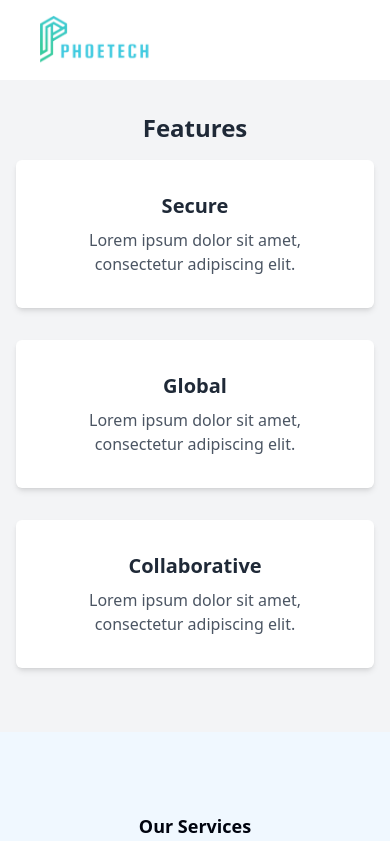
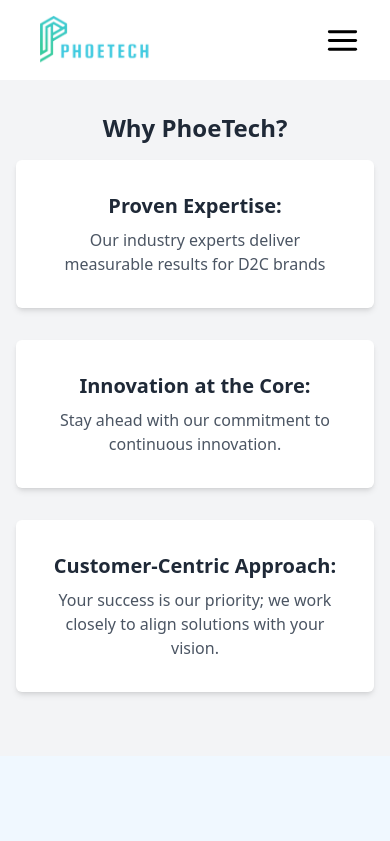
Before and after one commit to ashwin-maurya/phoetech, a React (Vite) app: page /services in a window 390 px wide. Shown: the top 841 px of the page. Built offline with nearby package versions, Linux system fonts and the light colour scheme.

Commit message:
first commit

```diff
--- a/src/components/Hero.jsx
+++ b/src/components/Hero.jsx
@@ -4,21 +4,21 @@ export default function Hero() {
   return (
     <>
       <div
-        class="relative bg-gradient-to-r from-purple-600 to-blue-600 h-screen max-h-[700px] bg-center bg-cover bg-no-repeat text-white overflow-hidden"
+        class="relative bg-gradient-to-r from-purple-600 to-blue-600 h-screen max-h-[800px] bg-center bg-cover bg-no-repeat text-white overflow-hidden"
         style={{
           backgroundImage: `url("https://assets-global.website-files.com/651eca60cff32289631b0f08/651eea6facd1cf1eb6610289_planet-volumes-logNx9b2oEQ-unsplash-p-2000.jpg")`,
         }}
       >
         <div class="relative z-10 flex flex-col justify-center items-center mt-20 text-center ">
-          <h1 class="text-6xl max-sm:text-3xl font-bold leading-tight mb-2 font-serif max-sm:mt-16">
+          <h1 class="text-5xl 2xl:text-6xl mt-5 2xl:mt-10 max-sm:text-3xl font-bold leading-tight mb-2 font-serif max-sm:mt-16">
             Welcome to Phoetech
           </h1>
-          <p class="text-2xl max-sm:text-lg font-extralight text-gray-300 mb-4 font-poppins bg-clip-text tracking-wider text-transparent bg-gradient-to-r from-blue-500 to-teal-400">
+          <p class="text-2xl 2xl:text-3xl max-sm:text-lg font-extralight text-gray-300 mb-4 font-poppins bg-clip-text tracking-wider text-transparent bg-gradient-to-r from-blue-500 to-teal-400">
             - Unleashing D2C Potential
           </p>
           <a
             href="#"
-            className="font-medium inline-flex items-center justify-center border border-transparent rounded leading-snug transition duration-150 ease-in-out px-8 max-sm:px-6 py-3 max-sm:py-2 shadow-lg text-white bg-blue-600 hover:bg-blue-700 mb-4 sm:w-auto sm:mb-0 font-CooperHevitt"
+            className="font-medium inline-flex items-center justify-center border border-transparent rounded leading-snug transition duration-150 ease-in-out 2xl:text-xl mt-1 2xl:mt-2 px-8 max-sm:px-6 py-3 max-sm:py-2 shadow-lg text-white bg-blue-600 hover:bg-blue-700 mb-4 sm:w-auto sm:mb-0 font-CooperHevitt"
           >
             Get Started
           </a>
--- a/src/components/Pages/ServicesPage.jsx
+++ b/src/components/Pages/ServicesPage.jsx
@@ -5,23 +5,29 @@ export default function ServicesPage() {
     <>
       <section class="bg-gray-100 py-8 mt-20">
         <div class="container mx-auto text-center px-4">
-          <h2 class="text-2xl font-bold text-gray-800 mb-4">Features</h2>
+          <h2 class="text-2xl font-bold text-gray-800 mb-4"> Why PhoeTech?</h2>
           <div class="flex flex-wrap -mx-4">
             <div class="w-full md:w-1/3 px-4 mb-8">
               <div class="bg-white p-8 shadow-md rounded-md">
                 <i class="fas fa-lock text-4xl text-blue-500 mb-4"></i>
-                <h3 class="text-xl font-bold text-gray-800 mb-2">Secure</h3>
+                <h3 class="text-xl font-bold text-gray-800 mb-2">
+                  {" "}
+                  Proven Expertise:
+                </h3>
                 <p class="text-gray-600">
-                  Lorem ipsum dolor sit amet, consectetur adipiscing elit.
+                  Our industry experts deliver measurable results for D2C brands
                 </p>
               </div>
             </div>
             <div class="w-full md:w-1/3 px-4 mb-8">
               <div class="bg-white p-8 shadow-md rounded-md">
                 <i class="fas fa-globe-americas text-4xl text-blue-500 mb-4"></i>
-                <h3 class="text-xl font-bold text-gray-800 mb-2">Global</h3>
+                <h3 class="text-xl font-bold text-gray-800 mb-2">
+                  {" "}
+                  Innovation at the Core:
+                </h3>
                 <p class="text-gray-600">
-                  Lorem ipsum dolor sit amet, consectetur adipiscing elit.
+                  Stay ahead with our commitment to continuous innovation.
                 </p>
               </div>
             </div>
@@ -29,10 +35,11 @@ export default function ServicesPage() {
               <div class="bg-white p-8 shadow-md rounded-md">
                 <i class="fas fa-users text-4xl text-blue-500 mb-4"></i>
                 <h3 class="text-xl font-bold text-gray-800 mb-2">
-                  Collaborative
+                  Customer-Centric Approach:
                 </h3>
                 <p class="text-gray-600">
-                  Lorem ipsum dolor sit amet, consectetur adipiscing elit.
+                  Your success is our priority; we work closely to align
+                  solutions with your vision.{" "}
                 </p>
               </div>
             </div>
--- a/src/components/Services.jsx
+++ b/src/components/Services.jsx
@@ -90,9 +90,6 @@ export default function Services() {
               </div>
             </div>
           </div>
-
-          <div class="absolute bottom-0 left-0 z-0 h-1/3 w-full border-b"></div>
-          <div class="absolute bottom-0 right-0 z-0 h-1/3 w-full"></div>
         </section>
       </div>
     </>
--- a/src/components/Testimonials.jsx
+++ b/src/components/Testimonials.jsx
@@ -4,60 +4,55 @@ import { Link } from "react-router-dom";
 export default function Testimonials() {
   return (
     <>
-      <div className="w-full bg-white mx-auto px-6 max-sm:px-2 py-20">
+      <div className="w-full bg-stone-50 mx-auto px-6 max-sm:px-2 py-20">
         {/* Section header */}
-        <div className="w-[90%] flex justify-center items-center flex-col mx-auto">
-          <h2 class="block w-full bg-gradient-to-b text-black font-bold text-4xl text-center mb-5">
-            Why PhoeTech?
-          </h2>
-          <div className="flex w-full flex-wrap justify-around mx-auto">
-            <div className="flex gap-10 justify-center">
-              <div class="relative flex flex-col mt-6  bg-blue-500 shadow-md bg-clip-border rounded-sm w-80 ">
-                <div class="p-6">
-                  <h5 class="block mb-2 font-sans text-xl antialiased font-semibold leading-snug tracking-normal text-gray-100">
+        <section class="py-8 mt-20 max-md:mt-5 max-sm:mt-0">
+          <div class="container mx-auto text-center px-4">
+            <h2 class="text-2xl font-bold text-gray-800 mb-4">
+              {" "}
+              Why PhoeTech?
+            </h2>
+            <div class="flex flex-wrap -mx-4">
+              <div class="w-full md:w-1/3 px-4 mb-8">
+                <div class="bg-white p-8 shadow-md rounded-md">
+                  <i class="fas fa-lock text-4xl text-blue-500 mb-4"></i>
+                  <h3 class="text-xl font-bold text-gray-800 mb-2">
+                    {" "}
                     Proven Expertise:
-                  </h5>
-                  <p class="block font-sans text-gray-100  text-base antialiased font-light leading-relaxed ">
+                  </h3>
+                  <p class="text-gray-600">
                     Our industry experts deliver measurable results for D2C
                     brands
                   </p>
                 </div>
               </div>
-            </div>
-            <div className="flex gap-10 justify-center">
-              <div class="relative flex flex-col mt-6  bg-blue-500 shadow-md bg-clip-border rounded-sm w-80 ">
-                <div class="p-6">
-                  <h5 class="block mb-2 font-sans text-xl antialiased font-semibold leading-snug tracking-normal text-gray-100">
-                    Innovation at the Core:{" "}
-                  </h5>
-                  <p class="block font-sans text-gray-100  text-base antialiased font-light leading-relaxed ">
+              <div class="w-full md:w-1/3 px-4 mb-8">
+                <div class="bg-white p-8 shadow-md rounded-md">
+                  <i class="fas fa-globe-americas text-4xl text-blue-500 mb-4"></i>
+                  <h3 class="text-xl font-bold text-gray-800 mb-2">
+                    {" "}
+                    Innovation at the Core:
+                  </h3>
+                  <p class="text-gray-600">
                     Stay ahead with our commitment to continuous innovation.
                   </p>
                 </div>
               </div>
-            </div>
-            <div className="flex gap-10 justify-center">
-              <div class="relative flex flex-col mt-6  bg-blue-500 shadow-md bg-clip-border rounded-sm w-80 ">
-                <div class="p-6">
-                  <h5 class="block mb-2 font-sans text-xl antialiased font-semibold leading-snug tracking-normal text-gray-100">
-                    Customer-Centric Approach:{" "}
-                  </h5>
-                  <p class="block font-sans text-gray-100  text-base antialiased font-light leading-relaxed ">
+              <div class="w-full md:w-1/3 px-4 mb-8">
+                <div class="bg-white p-8 shadow-md rounded-md">
+                  <i class="fas fa-users text-4xl text-blue-500 mb-4"></i>
+                  <h3 class="text-xl font-bold text-gray-800 mb-2">
+                    Customer-Centric Approach:
+                  </h3>
+                  <p class="text-gray-600">
                     Your success is our priority; we work closely to align
-                    solutions with your vision.
+                    solutions with your vision.{" "}
                   </p>
                 </div>
               </div>
             </div>
           </div>
-          <Link
-            to="/about"
-            className="mx-auto my-6 mt-10 w-full max-w-[80%] bg-transparent text-center font-medium leading-relaxed tracking-wide text-gray-600 hover:underline"
-          >
-            Learn More About PhoeTech ➜
-          </Link>
-        </div>
-
+        </section>
         <div className="pt-32">
           <div className="text-center flex flex-col justify-center items-center">
             <h1 className="text-[50px] text-gray-800 w-[90%] max-sm:text-[30px] font-bold leading-tighter tracking-tighter mb-4">
--- a/src/components/common/Navbar.jsx
+++ b/src/components/common/Navbar.jsx
@@ -4,12 +4,18 @@ import ScrollProgress from "./ScrollProgress ";
 import { Link, useLocation } from "react-router-dom";
 import { LogoText } from "../../assets";
 import ServicesModal from "./ServicesModal";
+import SideNav from "./SideNav";
 const Navbar = () => {
   const [scrollDirection, setScrollDirection] = useState("up");
   const [prevScrollPos, setPrevScrollPos] = useState(0);
   const navbarRef = useRef(null);
   const location = useLocation();
+  const [showNav, setNav] = useState(false);
+  const [isDropdownVisible, setIsDropdownVisible] = useState(false);
 
+  const NavStatus = () => {
+    setNav((prevNav) => !prevNav);
+  };
   // Add the useEffect hook for updating scroll position
   useEffect(() => {
     const handleScroll = () => {
@@ -27,16 +33,28 @@ const Navbar = () => {
 
   const isPageAtTop = prevScrollPos === 0;
   const isHomePage =
-    location.pathname === "/home" || location.pathname === "/about";
-
-  const [isDropdownVisible, setIsDropdownVisible] = useState(false);
+    location.pathname === "/home" ||
+    location.pathname === "/" ||
+    location.pathname === "/about";
 
   const services = () => {
     setIsDropdownVisible(!isDropdownVisible);
   };
+  useEffect(() => {
+    if (showNav) {
+      document.body.style.overflow = "hidden";
+    } else {
+      document.body.style.overflow = "auto";
+    }
 
+    return () => {
+      document.body.style.overflow = "auto";
+    };
+  }, [showNav]);
   return (
     <>
+      {showNav && <SideNav NavStatus={NavStatus}></SideNav>}
+
       <section
         id="navbar"
         ref={navbarRef}
@@ -51,7 +69,7 @@ const Navbar = () => {
             <div className="h-full flex justify-center items-center ml-10">
               <img src={LogoText} className="h-[50px]" alt="" />
             </div>
-            <div className="flex items-center w-auto mr-10">
+            <div className="flex items-center w-auto mr-10 max-md:mr-5">
               <ul className="flex-1 flex items-center gap-8 max-md:hidden ml-5">
                 <li>
                   <Link
@@ -106,6 +124,43 @@ const Navbar = () => {
                   </Link>
                 </li>
               </ul>
+              <div
+                className="hidden max-md:block outline-none"
+                onClick={NavStatus}
+              >
+                {!showNav ? (
+                  <svg
+                    xmlns="http://www.w3.org/2000/svg"
+                    viewBox="0 0 24 24"
+                    fill="none"
+                    stroke={`${isPageAtTop && isHomePage ? "white" : "black"}`}
+                    strokeWidth="2"
+                    strokeLinecap="round"
+                    strokeLinejoin="round"
+                    className="m-0 w-[55px] h-[35px]"
+                  >
+                    <line x1="3" y1="12" x2="21" y2="12"></line>
+                    <line x1="3" y1="6" x2="21" y2="6"></line>
+                    <line x1="3" y1="18" x2="21" y2="18"></line>
+                  </svg>
+                ) : (
+                  <svg
+                    xmlns="http://www.w3.org/2000/svg"
+                    width="24"
+                    height="24"
+                    className="m-0 w-[55px] h-[35px]"
+                    viewBox="0 0 24 24"
+                    fill="none"
+                    stroke={`${isPageAtTop && isHomePage ? "white" : "black"}`}
+                    stroke-width="2"
+                    stroke-linecap="round"
+                    stroke-linejoin="round"
+                  >
+                    <line x1="18" y1="6" x2="6" y2="18"></line>
+                    <line x1="6" y1="6" x2="18" y2="18"></line>
+                  </svg>
+                )}
+              </div>
             </div>
           </nav>
         </header>
--- /dev/null
+++ b/src/components/common/SideNav.jsx
@@ -0,0 +1,94 @@
+import React, { useRef, useState } from "react";
+import { Link, useNavigate } from "react-router-dom";
+
+export default function SideNav(props) {
+  const { NavStatus } = props;
+  const [showoption, setshowoption] = useState(false);
+  const navigate = useNavigate();
+
+  const toggleServices = () => {
+    setshowoption(!showoption);
+  };
+
+  return (
+    <>
+      <div
+        id="mySidenav"
+        className="backdrop-blur-sm fixed select-none w-screen sidenav bg-Opacitywhite h-[100vh] overflow-hidden  z-[49] transition-all ease-in-out delay-75 duration-200"
+      >
+        <div className="w-full flex justify-start  items-center select-none h-full bg-gray-800 shadow-lg overflow-hidden dark:bg-darkBgMain flex-col">
+          <div className="flex w-auto  mt-44">
+            <ul className="flex-1 flex items-center flex-col  gap-8 ml-5">
+              <li onClick={NavStatus}>
+                <Link
+                  to="/home"
+                  className={`hover:text-white text-gray-300
+                  font-montserrat leading-normal py-5 text-2xl font-semibold transition-all ease-in-out duration-300`}
+                >
+                  Home
+                </Link>
+              </li>
+              <li
+                className="relative flex justify-center flex-col items-center"
+                onClick={toggleServices}
+              >
+                <span
+                  className={`hover:text-white text-gray-300 font-montserrat leading-normal py-5 text-2xl font-semibold transition-all ease-in-out duration-300`}
+                >
+                  Our Services
+                </span>
+                {showoption && (
+                  <ul
+                    className="py-2 text-2xl text-gray-200 "
+                    aria-labelledby="dropdownInformdropdownAvatarNameButtonationButton"
+                  >
+                    <li onClick={NavStatus}>
+                      <span
+                        to="/"
+                        className="block px-4 py-2 hover:bg-gray-100 "
+                      >
+                        1. Revenue Boosting Frameworks
+                      </span>
+                    </li>
+                    <li onClick={NavStatus}>
+                      <span
+                        to="/"
+                        className="block px-4 py-2 hover:bg-gray-100 "
+                      >
+                        2. Finance Management
+                      </span>
+                    </li>
+                    <li onClick={NavStatus}>
+                      <span
+                        to="/"
+                        className="block px-4 py-2 hover:bg-gray-100 "
+                      >
+                        3. Digital Transformation
+                      </span>
+                    </li>
+                  </ul>
+                )}
+              </li>
+              <li onClick={NavStatus}>
+                <Link
+                  to="/about"
+                  className={`hover:text-white text-gray-300 font-montserrat leading-normal py-5 text-2xl font-semibold transition-all ease-in-out duration-300`}
+                >
+                  About Us
+                </Link>
+              </li>
+              <li onClick={NavStatus}>
+                <Link
+                  to="/contact"
+                  className={`hover:text-white text-gray-300 font-montserrat leading-normal py-5 text-2xl font-semibold transition-all ease-in-out duration-300`}
+                >
+                  Contact Us
+                </Link>
+              </li>
+            </ul>
+          </div>
+        </div>
+      </div>
+    </>
+  );
+}
```
Also changed, not shown: 1 other file (tests, documents, lock files or other folders).
